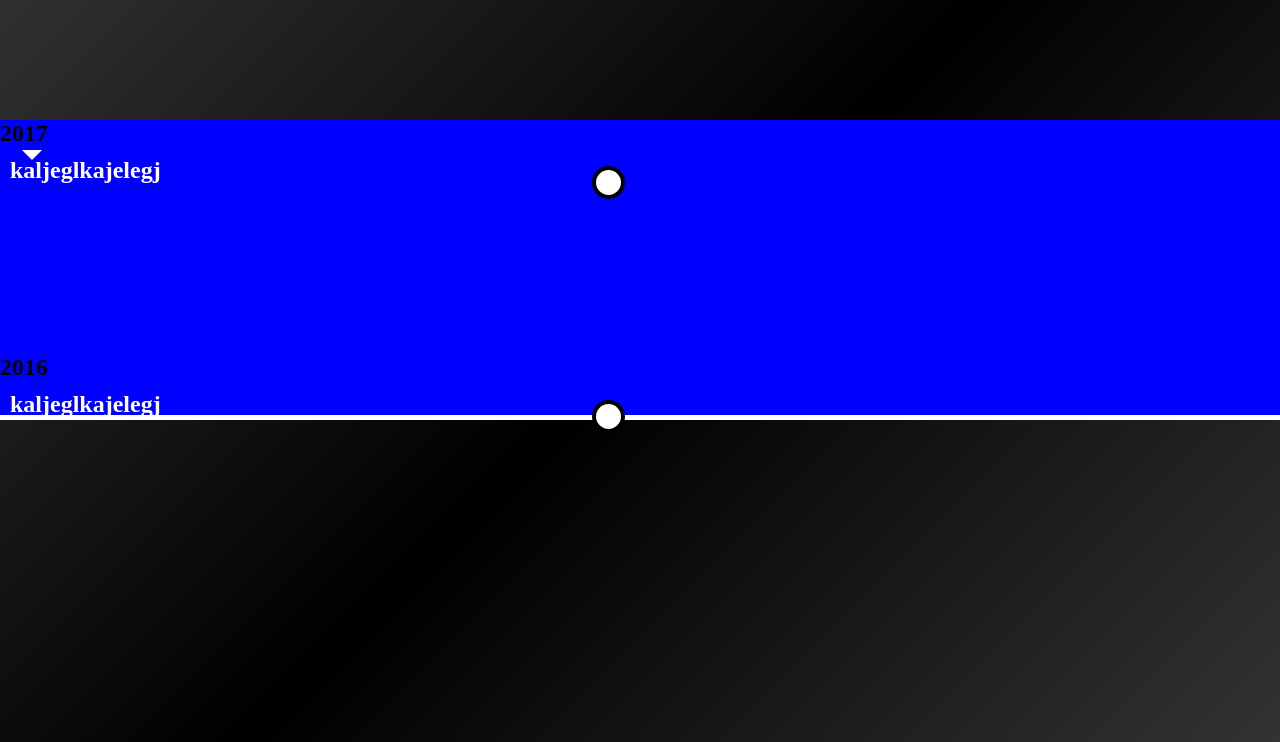
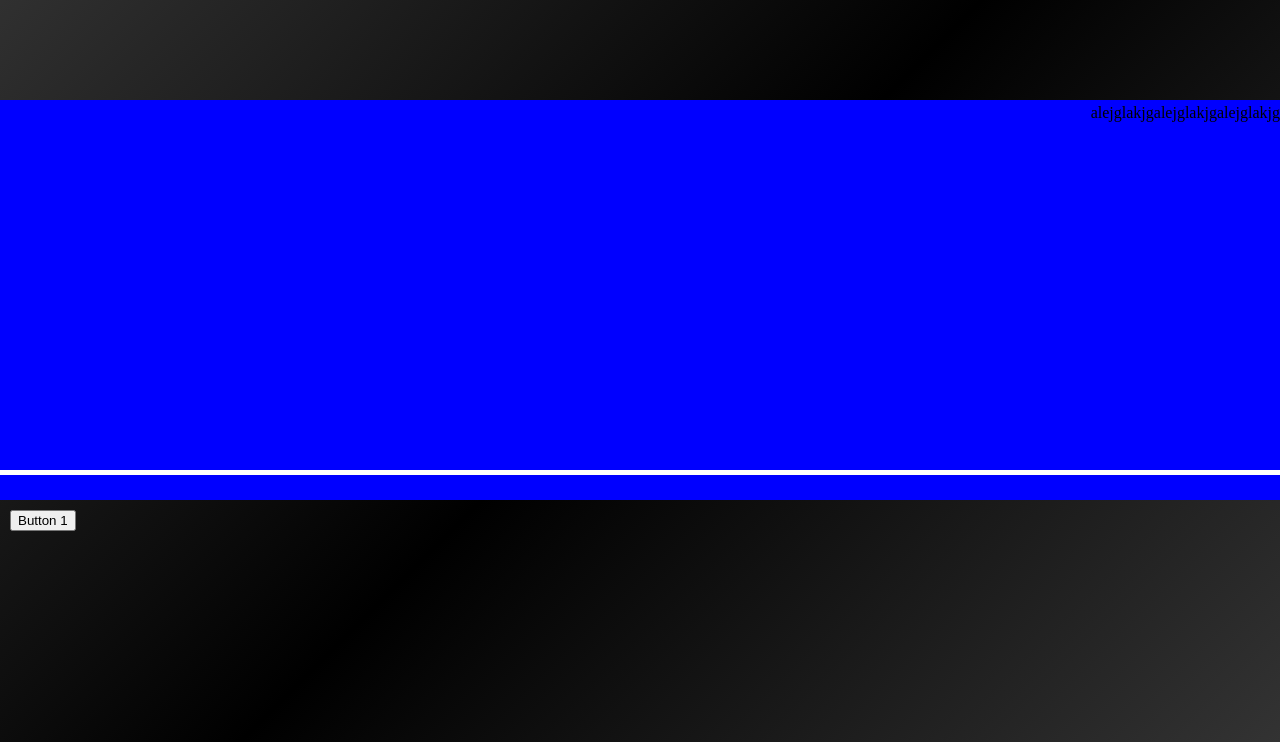
Before and after one commit to Riixardo/alternate.me, a Flask app: template template/timeline.html in a window 1280 px wide; the page is wider, and only the part inside the window is pictured. Shown: the part 58-800 px from the top of that part. Run offline with Flask 3, Linux system fonts and the light colour scheme; the template is opened without the code that fills it, so the values that code supplies are empty.

Commit message:
commit 1

```diff
--- a/template/style.css
+++ b/template/style.css
@@ -151,15 +151,15 @@ a {
     font-size: 50px;
 }
 
-
 /* timeline page*/
 .timeline{
     box-sizing: border-box;
     background-color: blue;
     position: relative;
-    height: 300px;
+    height: 400px;
     max-width: 1350px;
     margin: 0 auto;
+
 }
 
 .timeline::after{
@@ -171,67 +171,8 @@ a {
     top: 1;
     bottom: 0;
     left: 3%;
+    margin-bottom: 25px;
     margin-left: -3%;
-}
-
-.container{
-    padding: px, 40px;
-    position: relative;
-    background-color: inherit;
-    width: 50%;
-}
-
-/* adds the circle on the timeline*/
-.container::after{
-    content: '';
-    position: absolute;
-    width: 25px;
-    height: 25px;
-    bottom: -15px;
-    background-color:white;
-    border: 4px solid black;
-    right: 15px;
-    border-radius: 50%;
-    z-index: 1;
-
-}
-
-.top{
-    top:0;
-}
-
-/* arrow pointing down towards the timeline*/
-.top::before{
-    content: "";
-    height: 0;
-    position: absolute;
-    left: 22px;
-    width: 0;
-    z-index: 1;
-    top: 30px;
-    border: medium solid white;
-    border-width: 10px 10px 0 10px;
-    border-color: white transparent transparent transparent;
 
 
 }
-
-.bottom{
-    top:50%;
-}
-
-/* arrow pointing down towards the timeline*/
-.bottom::before{
-    content: "";
-    height: 0;
-    position: absolute;
-    left: 22px;
-    width: 0;
-    z-index: 1;
-    top: 30px;
-    border: medium solid white;
-    border-width: 0 10px 10px 10px;
-    border-color: white transparent transparent transparent;
-
-
-}
--- a/template/timeline.html
+++ b/template/timeline.html
@@ -23,19 +23,15 @@
 
     <!---The timeline-->
     <div class="timeline">
-        <div class="container top">
-            <div class="content">
-                <h2>2017</h>
-                <p>kaljeglkajelegj</p>
-            </div>
-        </div>
-        <div class="container bottom">
-            <div class="content">
-                <h2>2016</h>
-                <p>kaljeglkajelegj</p>
-            </div>
-        </div>
+        <u1 class="bar">
+            <li class="active">alejglakjg</li>
+            <li class="active">alejglakjg</li>
+            <li class="active">alejglakjg</li>
     </div>
+
+    <button button-type="button">
+        Button 1
+    </button>
 
 
 
```
